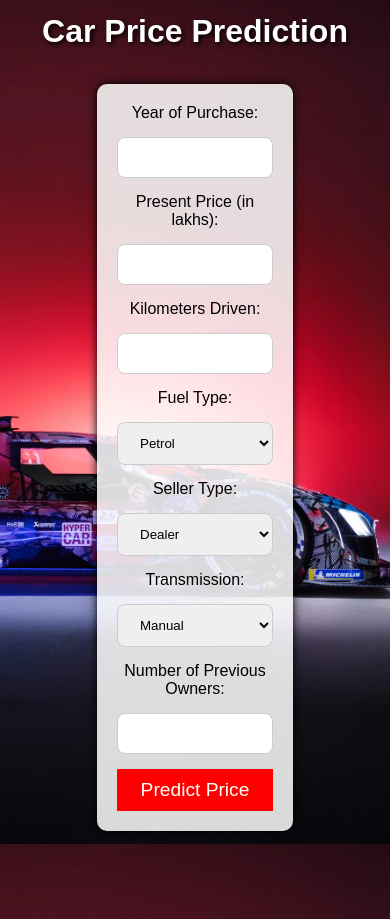
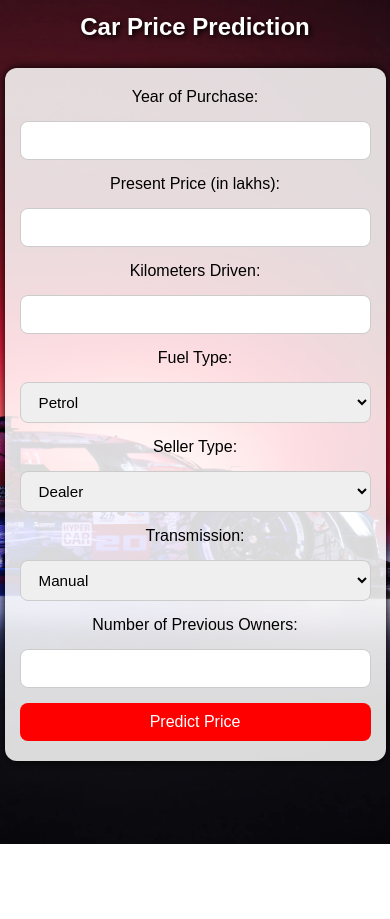
Before and after one commit to Anyaa0109/Car-Price-Prediction-Web-App, a Flask app: page / in a window 390 px wide. After the commit the page ends 844 px from the top, so only its background shows below. Run offline with Flask 3, Linux system fonts and the light colour scheme; parts of the project's set-up code (start-up, migrations or seed data) failed here and were passed over.

Commit message:
Update style.css

```diff
--- a/static/style.css
+++ b/static/style.css
@@ -9,8 +9,6 @@
     background: url("carfin.jpg") no-repeat center center fixed;
     background-size: cover;
     color: white;
-
-    /* Page Load Animation */
     animation: fadeIn 1.5s ease;
 }
 
@@ -32,8 +30,6 @@
     margin-top: 20px;
     font-size: 2em;
     text-shadow: 2px 2px 5px black;
-
-    /* Floating Animation */
     animation: float 2.5s ease-in-out infinite;
 }
 
@@ -47,15 +43,14 @@
    Form Styling
 ============================== */
 form {
-    width: 40%;
+    width: 90%;
+    max-width: 500px;
     margin: auto;
-    padding: 20px;
+    padding: 30px 25px;
     background: rgba(255, 255, 255, 0.85);
-    border-radius: 10px;
+    border-radius: 15px;
     box-shadow: 0px 0px 10px #000;
     color: black;
-
-    /* Slide-Up Animation */
     animation: slideUp 1.2s ease-out;
 }
 
@@ -75,12 +70,13 @@
 ============================== */
 input, select {
     width: 100%;
-    padding: 12px 18px; /* More padding on left & right */
+    padding: 12px 18px;
     margin: 15px 0;
     border: 1px solid #ccc;
     border-radius: 8px;
     transition: all 0.3s ease;
-    box-sizing: border-box; /* Ensures padding doesn't exceed width */
+    box-sizing: border-box;
+    font-size: 1em;
 }
 
 input:hover, select:hover {
@@ -93,13 +89,14 @@
 ============================== */
 button {
     width: 100%;
-    padding: 10px;
+    padding: 12px;
     background-color: red;
     color: white;
     border: none;
     cursor: pointer;
     font-size: 1.2em;
     transition: all 0.3s ease;
+    border-radius: 8px;
 }
 
 button:hover {
@@ -140,3 +137,43 @@
     transform: scale(1.05);
     animation: popUp 0.6s ease-in-out;
 }
+
+@keyframes popUp {
+    0% {
+        transform: scale(0.5);
+        opacity: 0;
+    }
+    100% {
+        transform: scale(1.05);
+        opacity: 1;
+    }
+}
+
+/* ==============================
+   Mobile Responsiveness
+============================== */
+@media (max-width: 600px) {
+    h2 {
+        font-size: 1.5em;
+    }
+
+    form {
+        padding: 20px 15px;
+        border-radius: 12px;
+    }
+
+    input, select {
+        padding: 10px 14px;
+        font-size: 0.95em;
+    }
+
+    button {
+        padding: 10px;
+        font-size: 1em;
+    }
+
+    #prediction-result {
+        font-size: 1.5em;
+        padding: 12px 20px;
+    }
+}
```
